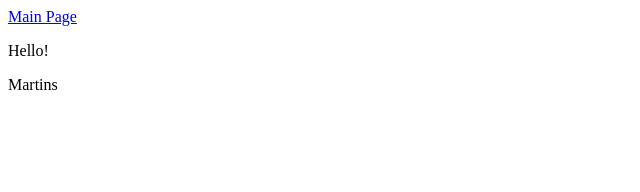
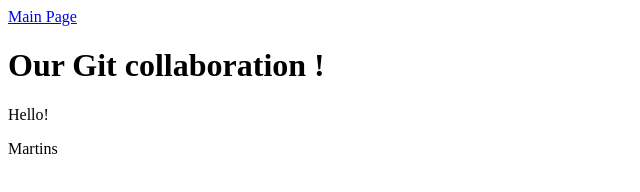
Before and after one commit to AlisherKhamidov/git_example_03, a plain HTML site: page index.html in a window 1280 px wide. Shown: the whole page, without its empty margins (0-640 px from the left). Drawn offline with Linux system fonts and the light colour scheme.

Commit message:
add heading

```diff
--- a/index.html
+++ b/index.html
@@ -9,9 +9,12 @@
   <header>
     <nav>
       <a href="http://">Main Page</a>
+
     </nav>
   </header>
+  <h1>Our Git collaboration !</h1>
     <p>Hello!</p>
+
     <footer>
       <p>Martins</p>
     </footer>
```
